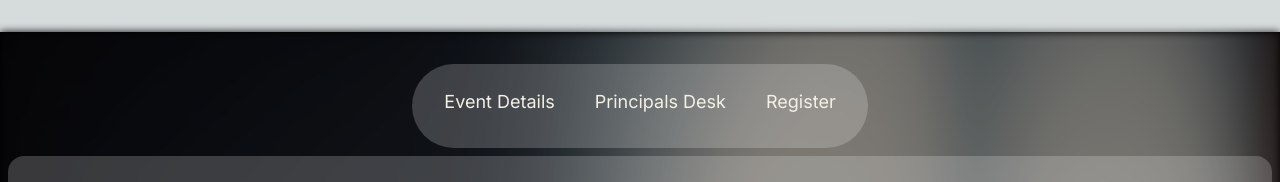
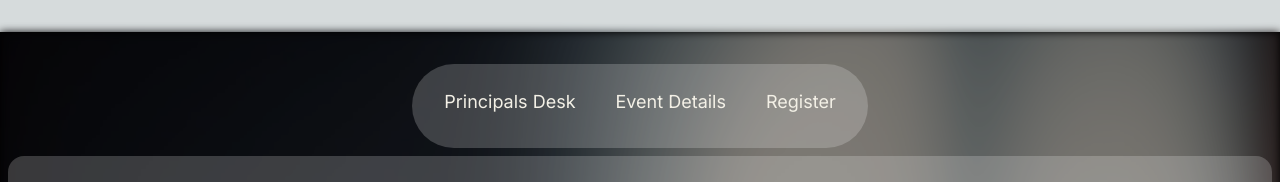
Before and after one commit to Mukul108/Almera, a Next.js app: page / in a window 1280 px wide. Shown: the top 182 px of the page. Built offline with nearby package versions, Linux system fonts and the light colour scheme.

Commit message:
header change

```diff
--- a/src/app/header.tsx
+++ b/src/app/header.tsx
@@ -4,16 +4,17 @@ import Link from 'next/link';
 const Header = () => {
   return (
     <div className="bg-white bg-opacity-20 p-4 mt-8 rounded-full flex flex-wrap justify-center">
+      <Link href="#Principals Desk" passHref>
+        <button className="mb-2 mr-2 px-4 py-2 bg-golden text-darkgolden text-sm sm:text-lg rounded-full hover:bg-white transition duration-300 ease-in-out">
+          Principals Desk
+        </button>
+      </Link>
       <Link href="#event-details" passHref>
         <button className="mb-2 mr-2 px-4 py-2 bg-golden text-darkgolden text-sm sm:text-lg rounded-full hover:bg-white transition duration-300 ease-in-out">
           Event Details
         </button>
       </Link>
-      <Link href="#Principals Desk" passHref>
-        <button className="mb-2 mr-2 px-4 py-2 bg-golden text-darkgolden text-sm sm:text-lg rounded-full hover:bg-white transition duration-300 ease-in-out">
-          Principals Desk
-        </button>
-      </Link>
+
       {/* <Link href="#highlights" passHref>
         <button className="mb-2 mr-2 px-4 py-2 bg-golden text-darkgolden text-sm sm:text-lg rounded-full hover:bg-white transition duration-300 ease-in-out">
           Highlights
```
